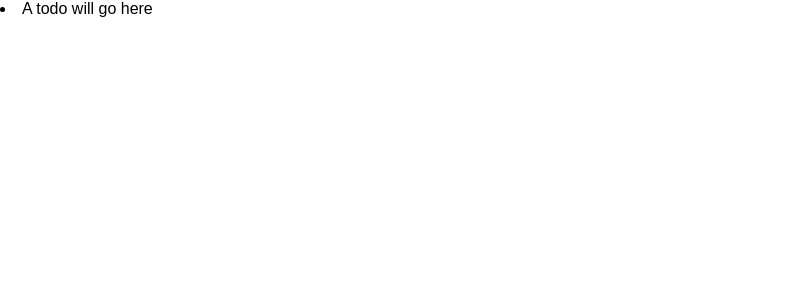
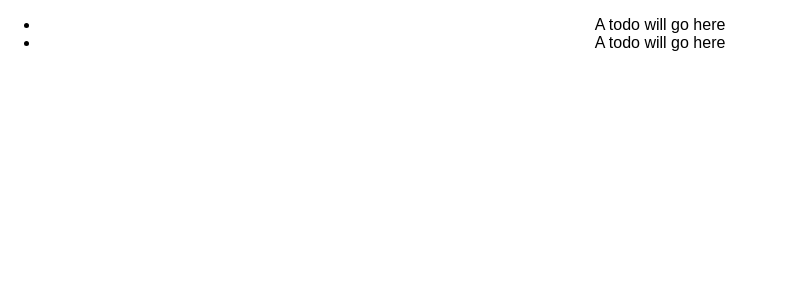
Before and after one commit to bnreine/react-to-do, a React (Create React App) app: page / in a window 1280 px wide. Shown: the top 300 px of the page, without its empty margins (0-788 px from the left). Built offline with nearby package versions, Linux system fonts and the light colour scheme.

Commit message:
Checkpoint React To-Do: Components: Completed

```diff
--- a/src/App.js
+++ b/src/App.js
@@ -1,10 +1,16 @@
 import React, { Component } from 'react';
 import './App.css';
+import ToDo from './components/ToDo.js';
 
 class App extends Component {
   render() {
     return (
-      <li> A todo will go here </li>
+      <div className="App">
+        <ul>
+          <ToDo />
+          <ToDo />
+        </ul>
+      </div>
     );
   }
 }
--- a/src/components/ToDo.js
+++ b/src/components/ToDo.js
@@ -0,0 +1,11 @@
+ import React, { Component } from 'react';
+
+ class ToDo extends Component {
+   render() {
+     return (
+       <li> A todo will go here </li>
+     );
+   }
+}
+
+export default ToDo;
```
